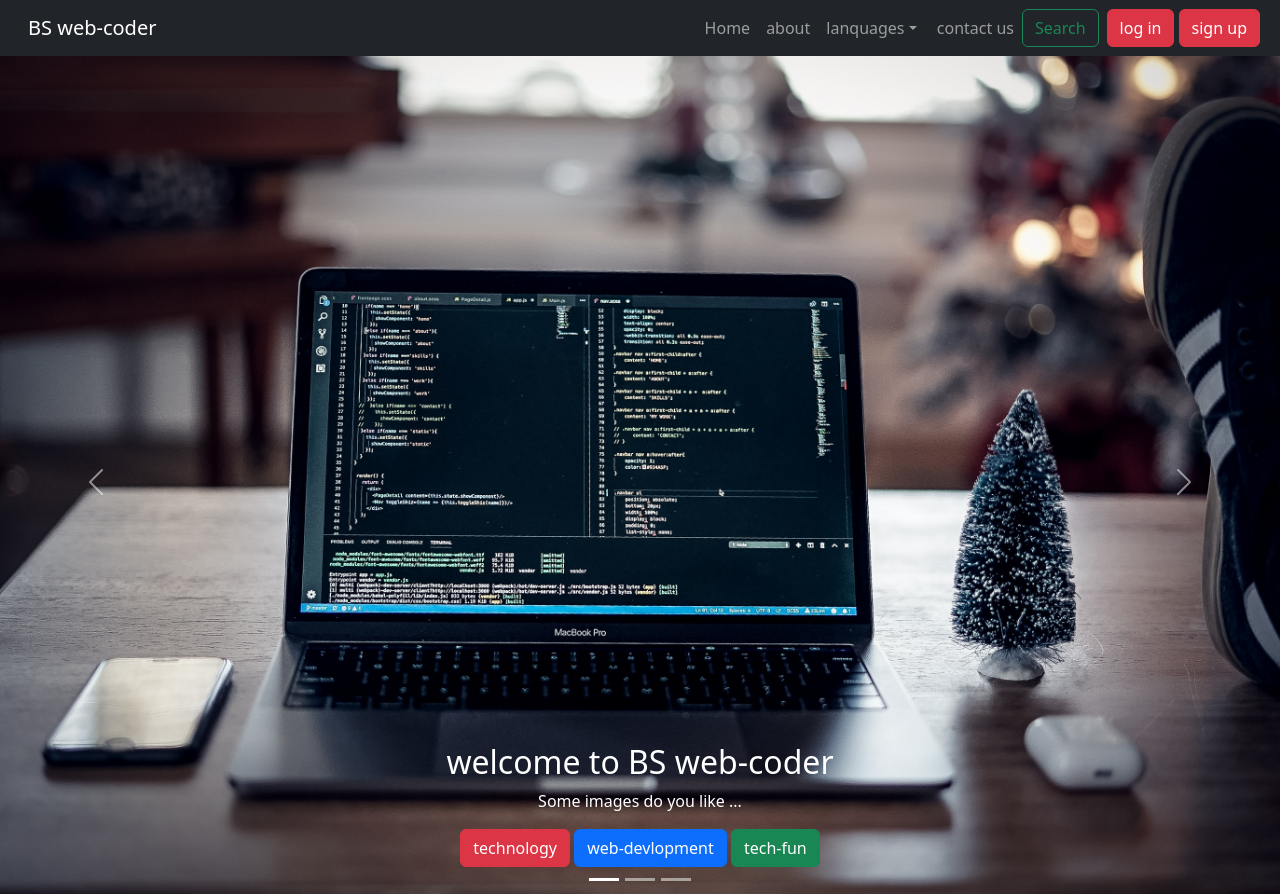
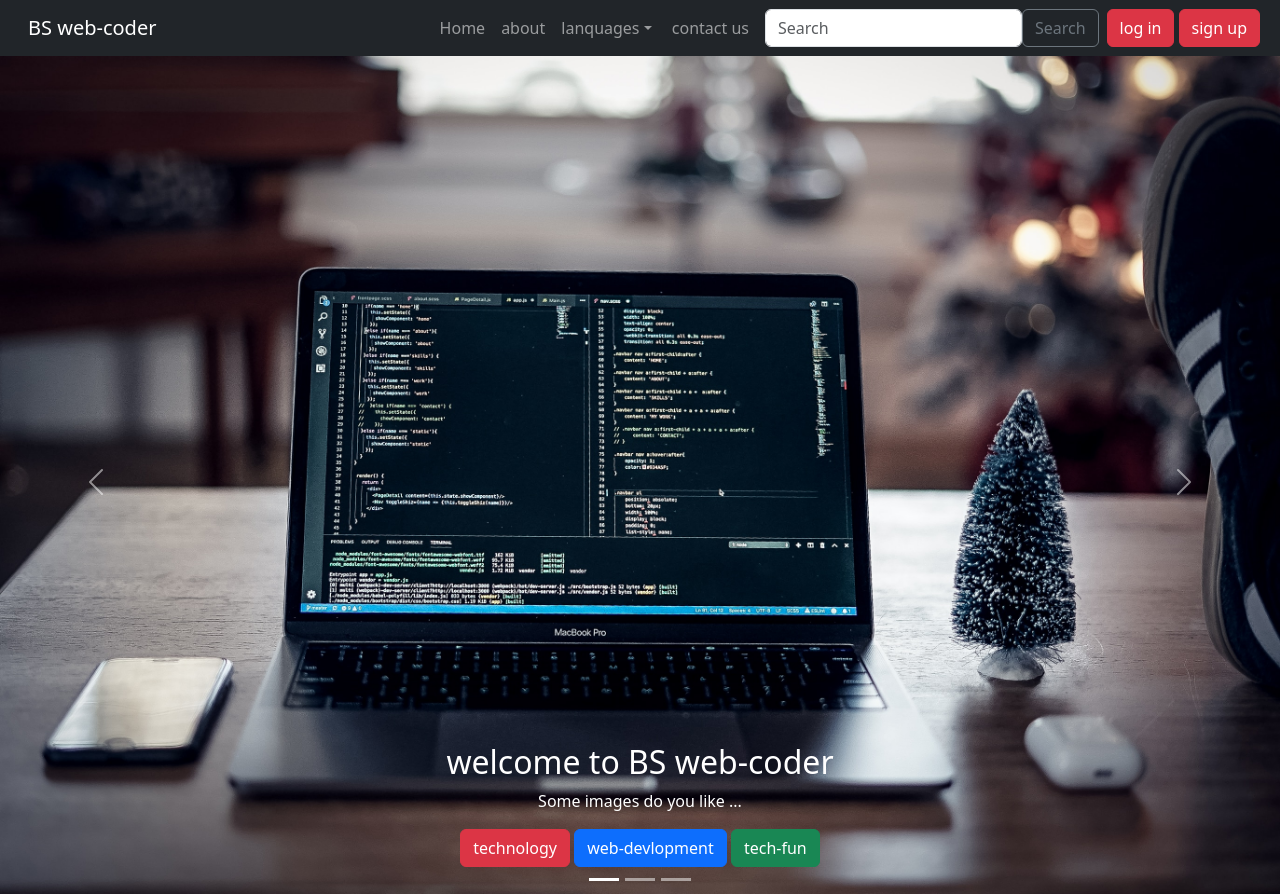
Before and after one commit to smitchoksi/BS-web-coderbootstrap, a plain HTML site: page index.html in a window 1280 px wide. Shown: the top 894 px of the page. Drawn offline with nearby package versions, Linux system fonts and the light colour scheme.

Commit message:
Update index.html

```diff
--- a/index.html
+++ b/index.html
@@ -50,9 +50,9 @@
           </li>
 
         </ul>
-        <form class="form-inline>
-          <input class="form-control" type="search" placeholder="Search" aria-label="Search">
-          <button class="btn btn-outline-success" type="submit">Search</button>
+      <form class="d-flex" role="search">
+          <input class="form-control me-2" type="search" placeholder="Search" aria-label="Search">
+          <button class="btn btn-outline-secondary" type="submit">Search</button>
         </form>
         <div class="mx-2">
           <button class="btn btn-danger" data-toggle="modal" data-target="#loginModal">log in</button>
```
